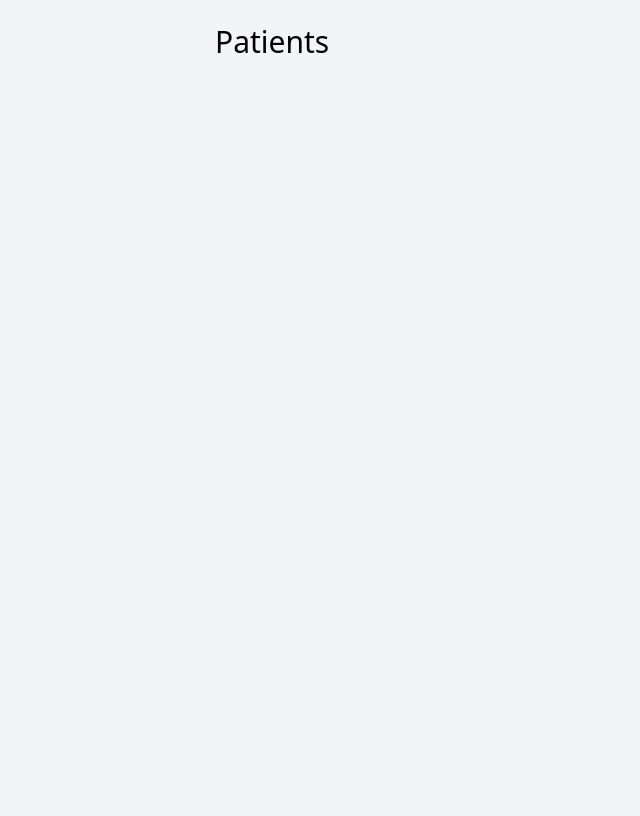
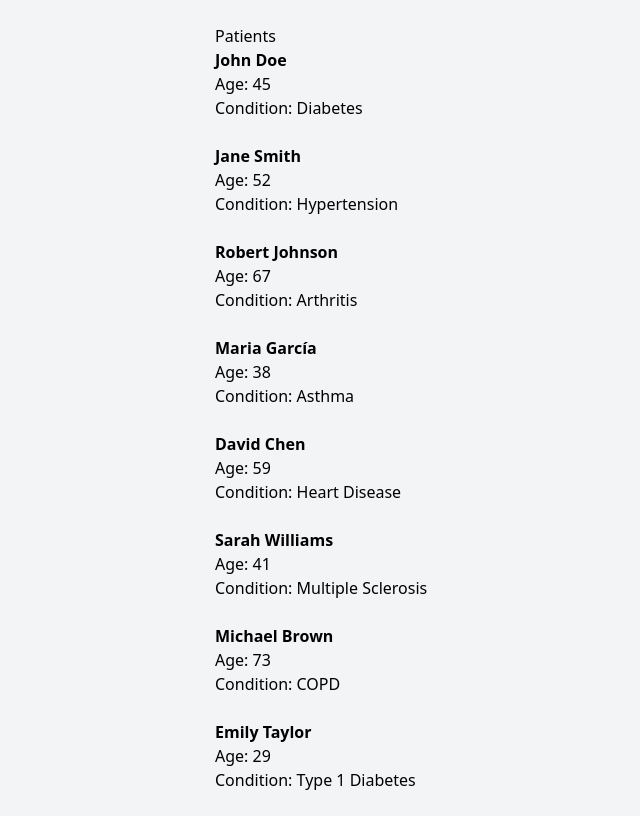
Before and after one commit to manumorante/track-patients, a React (Vite) app: page /patients in a window 1280 px wide. Shown: the whole page, without its empty margins (65-705 px from the left). Built offline with nearby package versions, Linux system fonts and the light colour scheme.

Commit message:
add usePatients to simple list

```diff
--- a/package.json
+++ b/package.json
@@ -11,6 +11,7 @@
   },
   "dependencies": {
     "@tailwindcss/vite": "^4.1.5",
+    "@tanstack/react-query": "^5.75.2",
     "install": "^0.13.0",
     "npm": "^11.3.0",
     "react": "^19.1.0",
--- /dev/null
+++ b/src/hooks/index.ts
@@ -0,0 +1 @@
+export { usePatients } from './usePatients'
--- /dev/null
+++ b/src/hooks/usePatients.ts
@@ -0,0 +1,9 @@
+import { useQuery } from '@tanstack/react-query'
+import { getPatients } from '@/services/api'
+
+export function usePatients() {
+  return useQuery({
+    queryKey: ['patients'],
+    queryFn: getPatients,
+  })
+}
--- a/src/main.tsx
+++ b/src/main.tsx
@@ -1,10 +1,15 @@
 import { StrictMode } from 'react'
 import { createRoot } from 'react-dom/client'
+import { QueryClient, QueryClientProvider } from '@tanstack/react-query'
 import './index.css'
 import AppRouter from './router.tsx'
 
+const queryClient = new QueryClient()
+
 createRoot(document.getElementById('root')!).render(
   <StrictMode>
-    <AppRouter />
+    <QueryClientProvider client={queryClient}>
+      <AppRouter />
+    </QueryClientProvider>
   </StrictMode>,
 )
--- a/src/pages/PatientListPage.tsx
+++ b/src/pages/PatientListPage.tsx
@@ -1,11 +1,23 @@
-import { useUIStore } from '../store/uiStore'
+import { usePatients } from '@/hooks'
+
 export default function PatientListPage() {
-  const { isModalOpen } = useUIStore()
-  console.log(isModalOpen)
+  const { data: patients, isLoading } = usePatients()
+
+  if (isLoading) return <div>Loading...</div>
 
   return (
     <div>
-      <h1 className="mb-4 text-3xl">Patients</h1>
+      <h1>Patients</h1>
+
+      <div className="space-y-6">
+        {patients?.map((patient) => (
+          <div key={patient.id}>
+            <h2 className="font-bold">{patient.name}</h2>
+            <p>Age: {patient.age}</p>
+            <p>Condition: {patient.primaryCondition}</p>
+          </div>
+        ))}
+      </div>
     </div>
   )
 }
```
Also changed, not shown: 1 other file (tests, documents, lock files or other folders).
